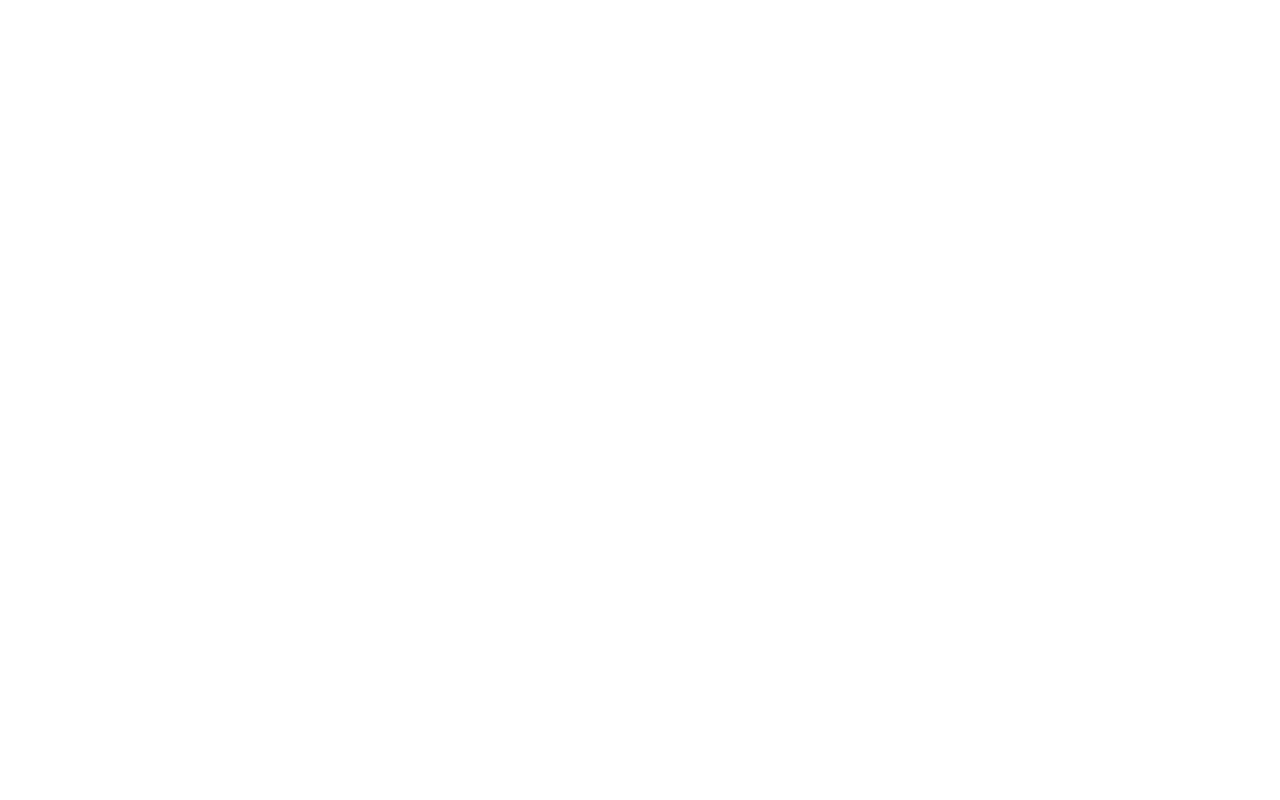
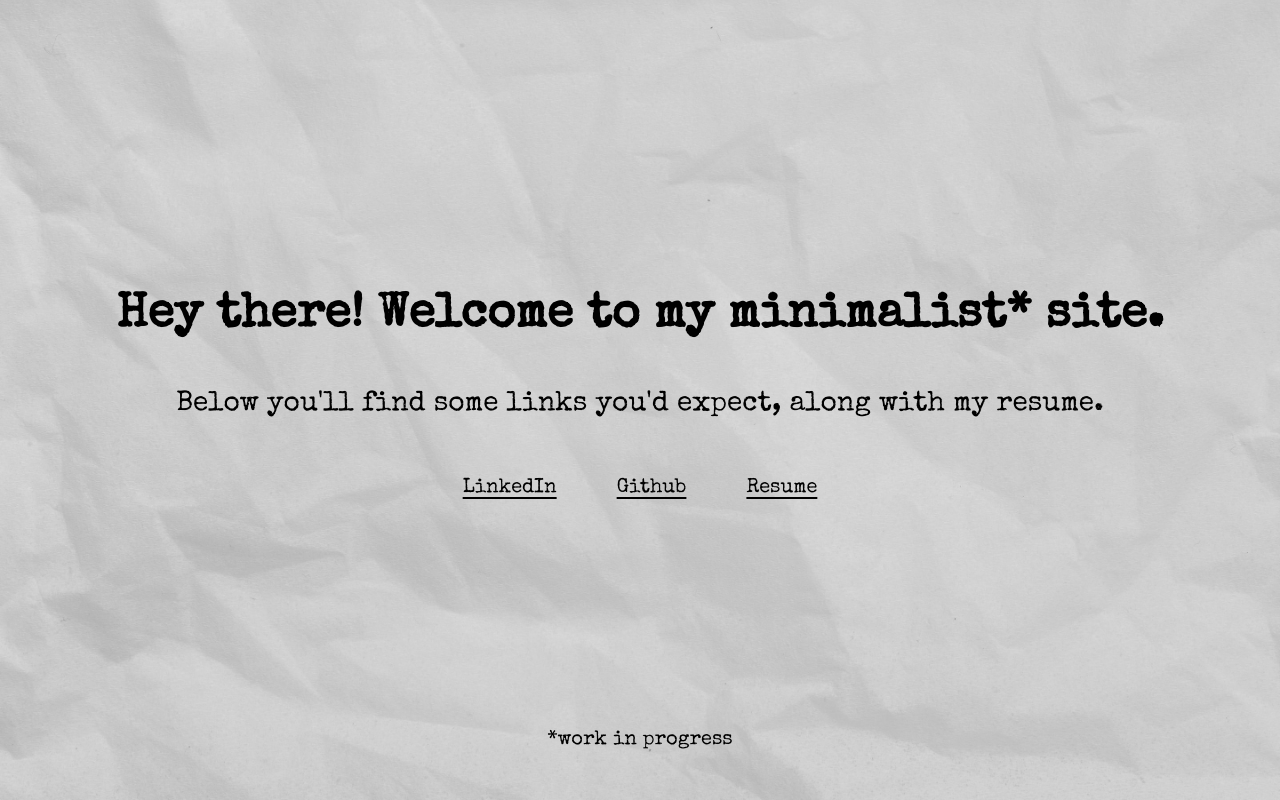
Before and after one commit to isaac-18/isaac-18.github.io, a plain HTML site: page index.html in a window 1280 px wide. Drawn offline with nearby package versions, Linux system fonts and the light colour scheme.

Commit message:
Basic foundation done

```diff
--- a/index.html
+++ b/index.html
@@ -1,11 +1,30 @@
 <!DOCTYPE html>
 <html lang="en">
+
 <head>
-    <meta charset="UTF-8">
-    <meta name="viewport" content="width=device-width, initial-scale=1.0">
+    <meta charset="UTF-8" />
+    <meta name="viewport" content="width=device-width, initial-scale=1.0" />
+    <link href="https://fonts.googleapis.com/css2?family=Anonymous+Pro&family=Special+Elite&display=swap"
+        rel="stylesheet">
+    <link rel="stylesheet" href="style.css" />
     <title>Isaac Curiel | Home</title>
 </head>
+
 <body>
+    <section class="hero">
+        <h2>Hey there! Welcome to my minimalist* site.</h2>
+        <h5>
+            Below you'll find some links you'd expect, along with my resume.
+        </h5>
+        <ul>
+            <li><a href="">LinkedIn</a></li>
+            <li><a href="">Github</a></li>
+            <li><a href="">Resume</a></li>
+        </ul>
+        <div id="footnote">
+            <p>*work in progress</p>
+        </div>
+    </section>
+</body>
 
-</body>
 </html>
--- /dev/null
+++ b/style.css
@@ -0,0 +1,98 @@
+/* Global styling */
+* {
+  margin: 0;
+  padding: 0;
+  box-sizing: border-box;
+}
+html {
+  font-size: 62.5%;
+}
+body {
+  /* font-family: "Anonymous Pro", monospace; */
+  font-family: "Special Elite", cursive;
+}
+h1 {
+  font-size: 2.6rem;
+}
+
+li,
+button,
+label,
+input,
+p {
+  font-size: 2rem;
+}
+
+h2 {
+  font-size: 4.8rem;
+}
+h3 {
+  font-size: 3rem;
+}
+h4,
+h5 {
+  font-size: 2.8rem;
+  font-weight: normal;
+}
+a {
+  color: black;
+  text-decoration: none;
+  text-decoration: underline;
+  text-underline-offset: 5px;
+}
+
+
+.hero {
+  min-height: 100vh;
+  background: url(/img/paper-bg.jpg);
+  background-repeat: no-repeat;
+  background-size: cover;
+  background-position: center;
+  display: flex;
+  flex-direction: column;
+  justify-content: center;
+  align-items: center;
+  text-align: center;
+}
+
+.hero h2 {
+  padding: 2rem;
+}
+
+.hero h5 {
+  padding: 3rem;
+}
+
+.hero ul {
+  display: flex;
+  align-items: center;
+  list-style: none;
+}
+
+.hero ul li {
+  display: flex;
+  flex-wrap: wrap;
+  justify-content: space-around;
+  align-content: center;
+  padding: 3rem;
+}
+#footnote {
+  position: absolute;
+  bottom: 5rem;
+}
+
+
+/* Media Query */
+@media screen and (max-width: 935px) {
+  html {
+    font-size: 45%;
+  }
+  .hero ul {
+    flex-direction: column;
+    justify-content: center;
+    padding: 2rem;
+  }
+  .hero ul li {
+    padding: 2rem;
+  }
+}
```
Also changed, not shown: img/paper-bg.jpg (added), img/sky-bg.jpg (added).
